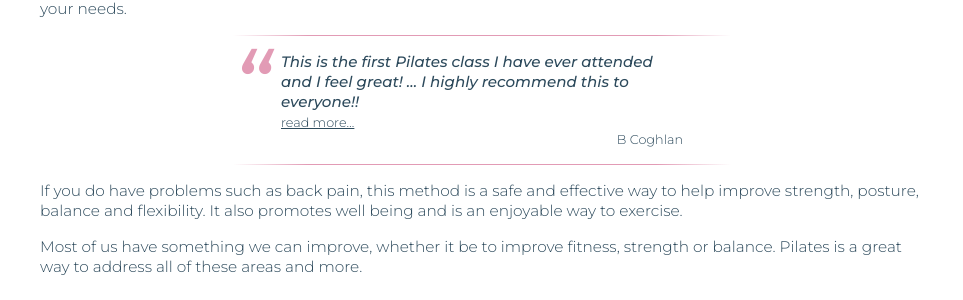
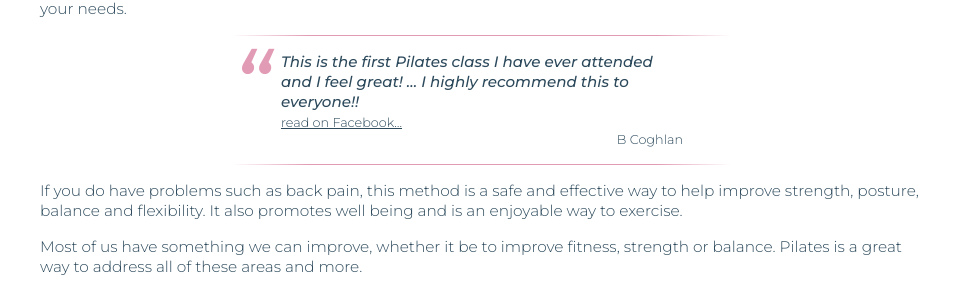
Before and after one commit to mikeraynham/wildaboutpilates, a Jekyll site: the page built from index.md, in a window 1280 px wide. Shown: the part 190-490 px from the top of the page, without its empty margins (158-1121 px from the left). Built offline with Jekyll 4.4.1, drawn with Linux system fonts in a browser that asks for light colours.

Commit message:
improve testimonial link text accessibility

```diff
--- a/_includes/testimonial.html
+++ b/_includes/testimonial.html
@@ -2,7 +2,7 @@
     <blockquote>{{ include.content }}</blockquote>
     {%- if include.more %}
     <cite>
-        <a href="{{ include.more }}">read more&hellip;</a>
+        <a href="{{ include.more }}">{{ include.read_more | default: "read more&hellip;" }}</a>
     </cite>
     {%- endif %}
     <figcaption>{{ include.author }}</figcaption>
--- a/index.md
+++ b/index.md
@@ -14,6 +14,7 @@ We offer modified physio-led Pilates sessions in Macclesfield.  Although it’s
     content="This is the first Pilates class I have ever attended and I feel great! &hellip; I highly recommend this to everyone!!"
     author="B Coghlan"
     more="https://www.facebook.com/beverley.colclough/posts/10155115745660906:0"
+    read_more="read on Facebook&hellip;"
 %}
 
 If you do have problems such as back pain, this method is a safe and effective way to help improve strength, posture, balance and flexibility. It also promotes well being and is an enjoyable way to exercise.
```
